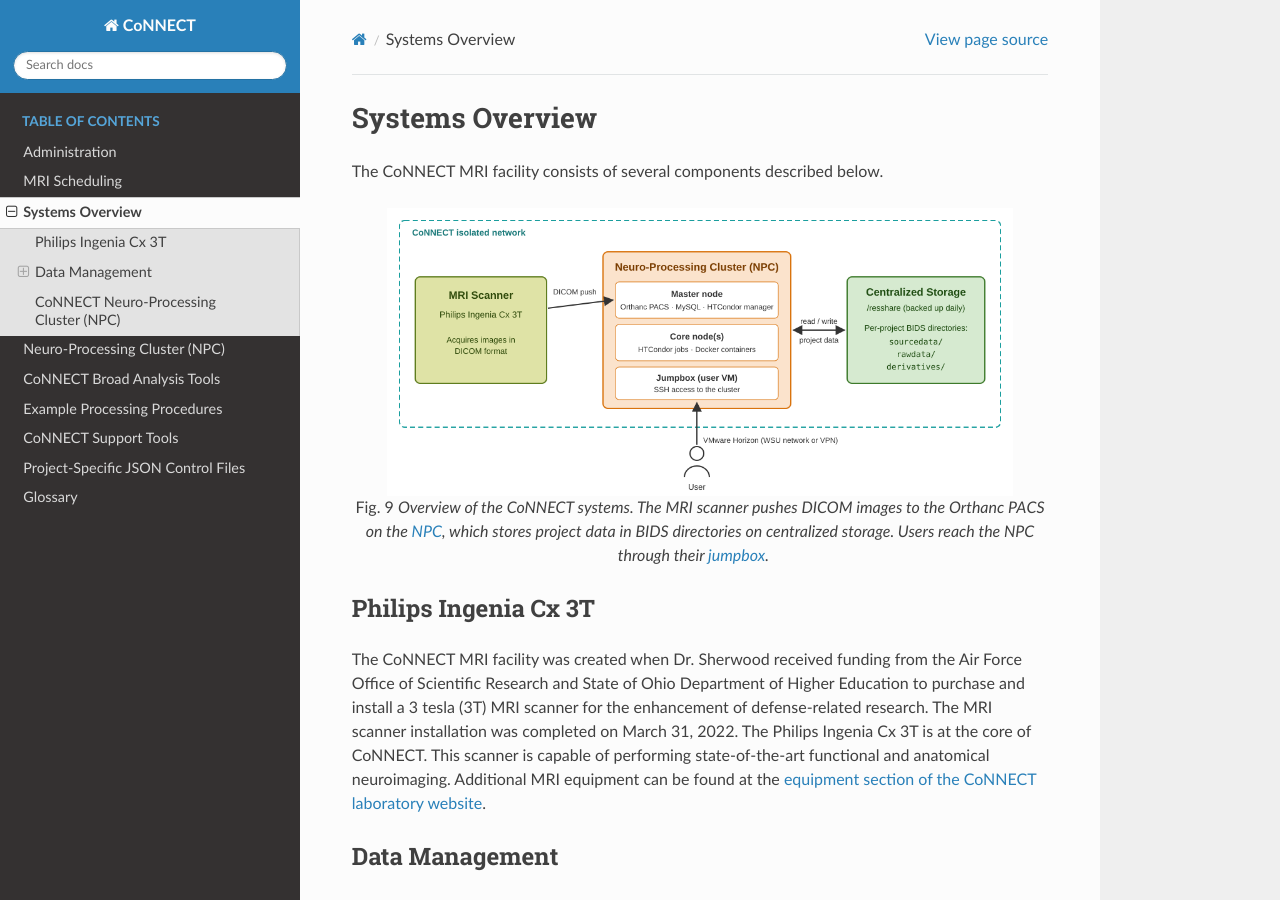
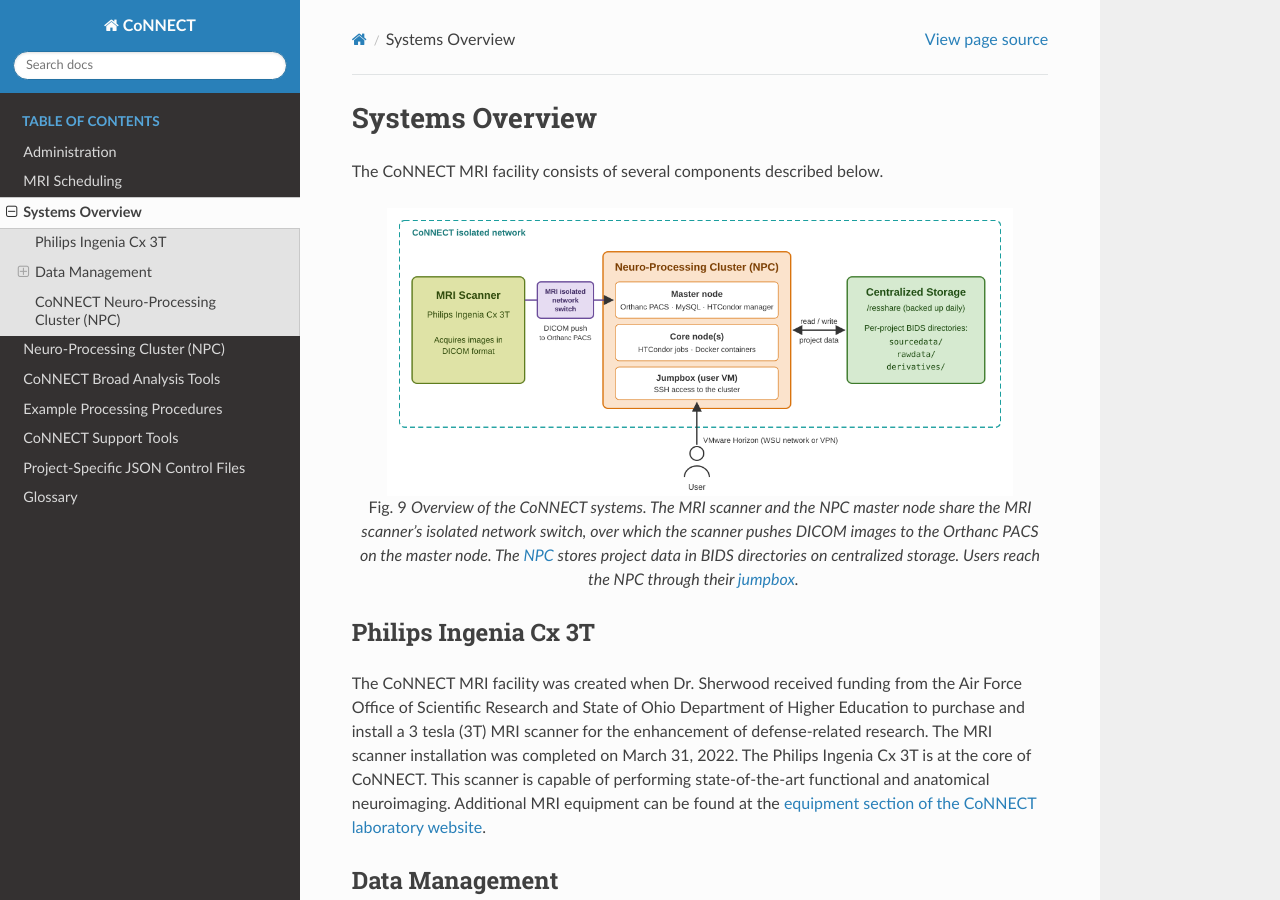
Before and after one commit to mattsherwood87/wsuconnect, a Sphinx documentation site: the page built from docs/source/systems_overview/index.rst, in a window 1280 px wide and 900 px high. Built offline with Sphinx 7.4.7 and the Read the Docs theme 3.1.0, drawn with Linux system fonts in a browser that asks for light colours.

Commit message:
Show the MRI isolated network switch in the systems overview figure
The MRI scanner and the NPC master node share the scanner's isolated
network switch; DICOM images reach Orthanc through it.

Co-Authored-By: Claude Opus 5.5 <noreply@anthropic.com>
Claude-Session: https://claude.ai/code/session_01RuKq8sGMeBb23TQgV9bpw7

```diff
--- a/docs/source/systems_overview/index.rst
+++ b/docs/source/systems_overview/index.rst
@@ -14,8 +14,8 @@ The CoNNECT MRI facility consists of several components described below.
    :align: center
    :width: 90%
 
-   Overview of the CoNNECT systems. The MRI scanner pushes DICOM images to the Orthanc PACS on the
-   :term:`NPC`, which stores project data in BIDS directories on centralized storage. Users reach the NPC
+   Overview of the CoNNECT systems. The MRI scanner and the NPC master node share the MRI scanner's isolated
+   network switch, over which the scanner pushes DICOM images to the Orthanc PACS on the master node. The :term:`NPC` stores project data in BIDS directories on centralized storage. Users reach the NPC
    through their :term:`jumpbox`.
 
 .. include:: mri.rst
```
Also changed, not shown: docs/source/_images/systems_overview.png, docs/source/_images/systems_overview.svg.
